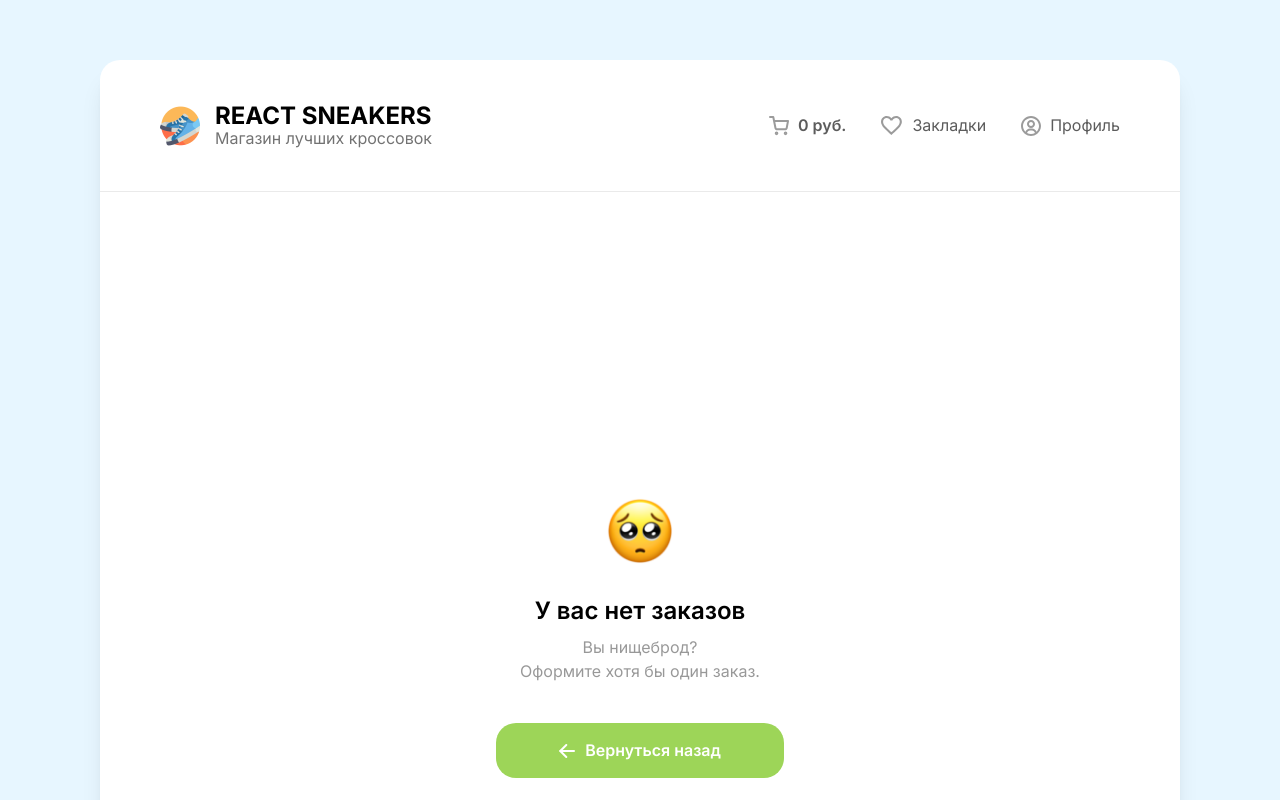
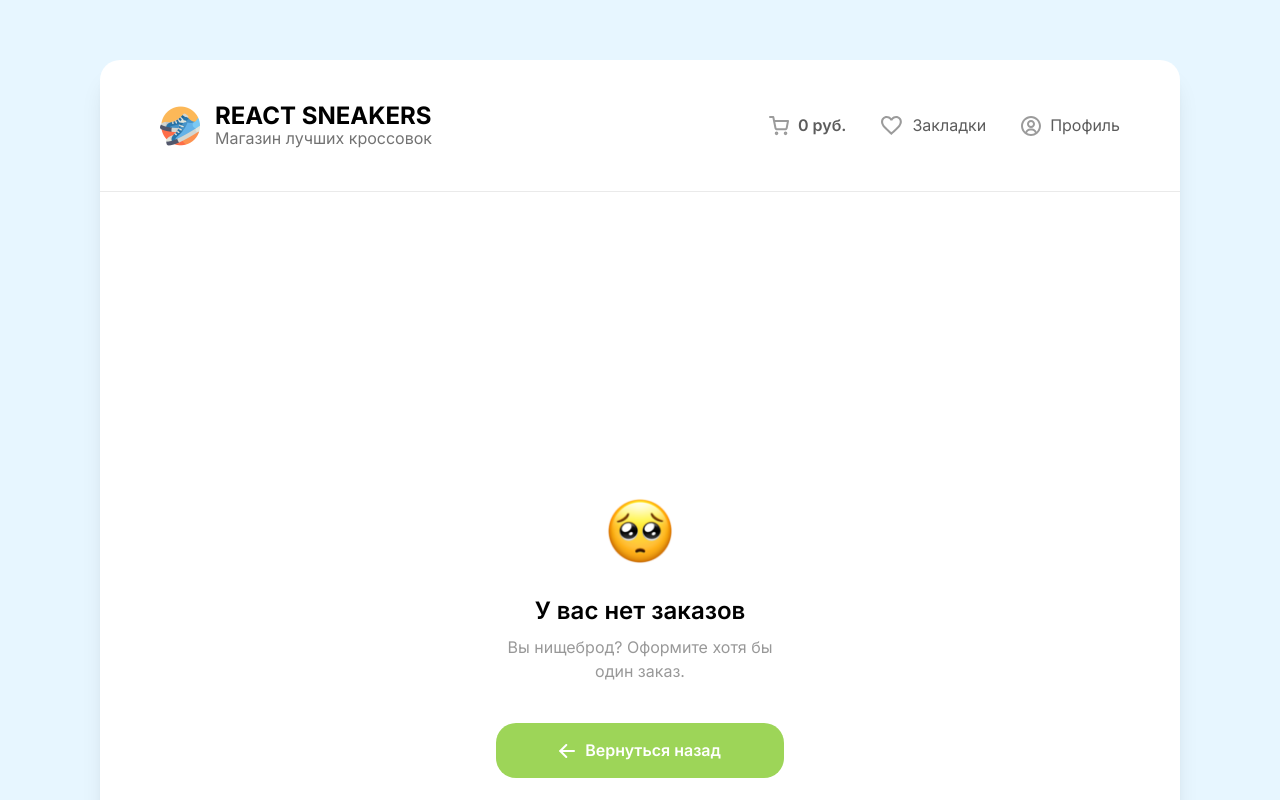
Before and after one commit to KTDKasp/KTDKasp-react-vite-sneakers-v2, a React (Vite) app: page /cart in a window 1280 px wide. Shown: the top 800 px of the page. Built offline with nearby package versions, Linux system fonts and the light colour scheme; no server answers.

Commit message:
Add emptyBlock component to favorites

```diff
--- /dev/null
+++ b/src/components/EmptyBlock/EmptyBlock.css
@@ -0,0 +1,32 @@
+.empty-wrapper {
+  max-width: 18rem;
+  margin: 0 auto;
+  display: flex;
+  flex-direction: column;
+  align-items: center;
+  justify-content: center;
+  height: 100dvh;
+}
+
+.empty-wrapper > img {
+  width: 70px;
+  aspect-ratio: 1;
+  margin-bottom: 30px;
+}
+
+.empty-wrapper h2 {
+  font-size: 24px;
+  font-weight: 600;
+  line-height: 29px;
+  margin-bottom: 10px;
+  text-align: center;
+}
+
+.empty-wrapper p {
+  text-align: center;
+  font-size: 16px;
+  font-weight: 400;
+  line-height: 24px;
+  opacity: 0.4;
+  margin-bottom: 40px;
+}
--- /dev/null
+++ b/src/components/EmptyBlock/index.jsx
@@ -0,0 +1,19 @@
+import { Link } from 'react-router-dom';
+
+import './EmptyBlock.css';
+
+export const EmptyBlock = ({ title, description, image }) => {
+	return (
+		<div className="empty-wrapper">
+			<img src={image} alt="Emoji" />
+			<h2>{title}</h2>
+			<p>{description}</p>
+			<Link to="/" className="return-homepage">
+				<button className="button_green drawer__button_green">
+					<img src="/svg/arrow-next.svg" alt="Arrow" />
+					Вернуться назад
+				</button>
+			</Link>
+		</div>
+	);
+};
--- a/src/components/EmptyCart/EmptyCart.css
+++ /dev/null
@@ -1,32 +0,0 @@
-.empty-wrapper {
-  max-width: 18rem;
-  margin: 0 auto;
-  display: flex;
-  flex-direction: column;
-  align-items: center;
-  justify-content: center;
-  height: 100dvh;
-}
-
-.empty-wrapper > img {
-  width: 70px;
-  aspect-ratio: 1;
-  margin-bottom: 30px;
-}
-
-.empty-wrapper h2 {
-  font-size: 24px;
-  font-weight: 600;
-  line-height: 29px;
-  margin-bottom: 10px;
-  text-align: center;
-}
-
-.empty-wrapper p {
-  text-align: center;
-  font-size: 16px;
-  font-weight: 400;
-  line-height: 24px;
-  opacity: 0.4;
-  margin-bottom: 40px;
-}
--- a/src/components/EmptyCart/index.jsx
+++ /dev/null
@@ -1,23 +0,0 @@
-import { Link } from 'react-router-dom';
-
-import './EmptyCart.css';
-
-export const EmptyCart = () => {
-  return (
-    <div className="empty-wrapper">
-      <img src="/png/emoji-2.png" alt="Emoji" />
-      <h2>У вас нет заказов</h2>
-      <p>
-        Вы нищеброд?
-        <br />
-        Оформите хотя бы один заказ.
-      </p>
-      <Link to="/" className='return-homepage'>
-        <button className='button_green drawer__button_green'>
-          <img src="/svg/arrow-next.svg" alt="Arrow" />
-          Вернуться назад
-        </button>
-      </Link>
-    </div>
-  );
-};
--- a/src/pages/CartPage/index.jsx
+++ b/src/pages/CartPage/index.jsx
@@ -2,7 +2,7 @@ import { Link } from 'react-router-dom';
 import { Card } from '../../components/Card';
 
 import './CartPage.css';
-import { EmptyCart } from '../../components/EmptyCart';
+import { EmptyBlock } from '../../components/EmptyBlock';
 
 export const CartPage = () => {
 	const hasItems = true;
@@ -39,7 +39,11 @@ export const CartPage = () => {
 					</div>
 				</>
 			) : (
-        <EmptyCart />
+				<EmptyBlock
+					title={'У вас нет заказов'}
+					description={'Вы нищеброд? Оформите хотя бы один заказ.'}
+					image={'/png/emoji-2.png'}
+				/>
 			)}
 		</div>
 	);
--- a/src/pages/Favorites/index.jsx
+++ b/src/pages/Favorites/index.jsx
@@ -4,14 +4,11 @@ import { Card } from '../../components/Card';
 
 import './Favorites.css';
 import AppContext from '../../context';
+import { EmptyBlock } from '../../components/EmptyBlock';
 
 export const Favorites = () => {
-  const {
-    favoriteItems,
-    animationParent,
-    onAddToFavotites,
-    onAddToCart,
-  } = React.useContext(AppContext);
+	const { favoriteItems, animationParent, onAddToFavotites, onAddToCart } =
+		React.useContext(AppContext);
 
 	return (
 		<div className="favorites">
@@ -44,19 +41,11 @@ export const Favorites = () => {
 					</div>
 				</>
 			) : (
-        <div className="favorites__empty">
-          <img src="/png/emoji-1.png" alt="Sad emoji" />
-          <div className="favorites__text-empty">
-            <h2>{'Закладок нет :('}</h2>
-            <p>Вы ничего не добавляли в закладки</p>
-          </div>
-          <Link className="return-homepage" to="/">
-            <button className="button_green drawer__button_green">
-              <img src="/svg/arrow-next.svg" alt="Arrow" />
-              Вернуться назад
-            </button>
-          </Link>
-        </div>
+				<EmptyBlock
+					title={'Закладок нет :('}
+					description={'Вы ничего не добавляли в закладки.'}
+					image={'/png/emoji-1.png'}
+				/>
 			)}
 		</div>
 	);
```
Lines whose indentation alone changed are shown as unchanged.
